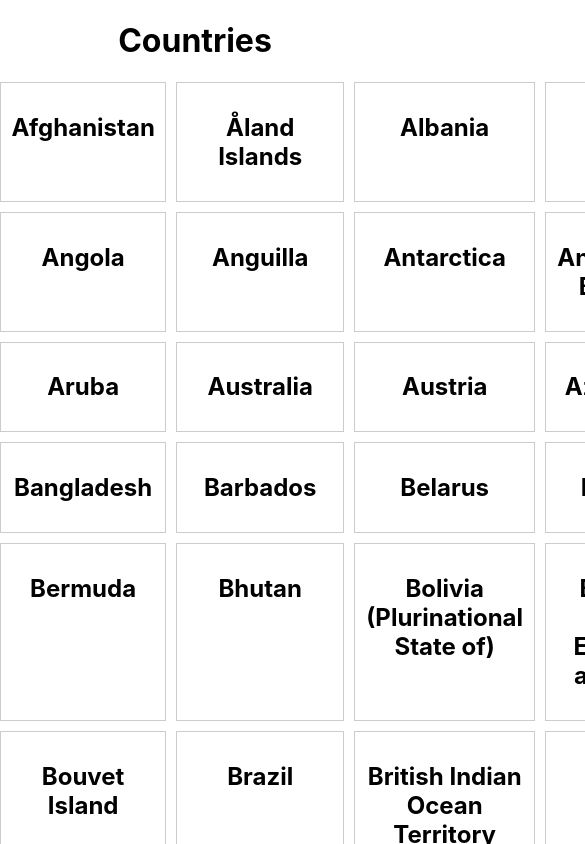
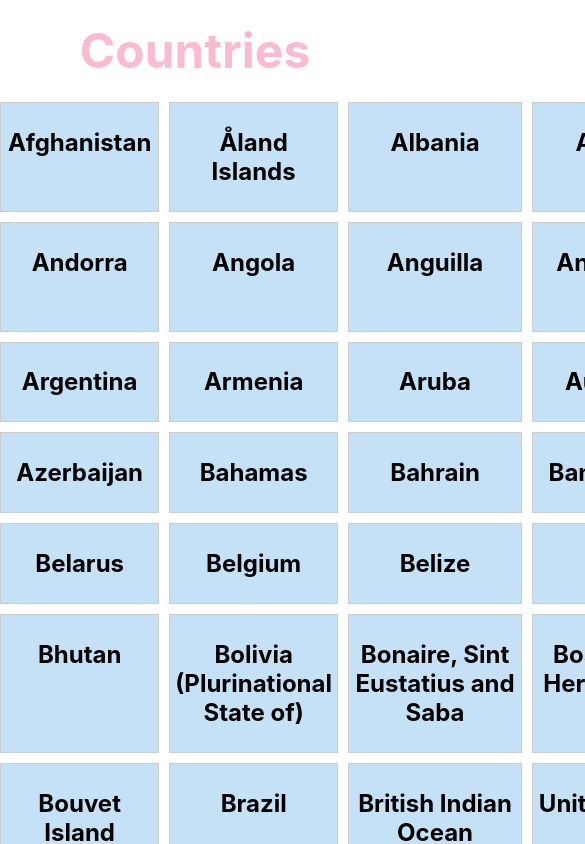
Before and after one commit to KerimGurbaz/countries-homework, a React (Create React App) app: page / in a window 390 px wide. Shown: the top 844 px of the page, 585 px wide, since content can reach past the window. Built offline with nearby package versions, Linux system fonts and the light colour scheme.

Commit message:
responsive added

```diff
--- a/public/index.html
+++ b/public/index.html
@@ -10,6 +10,7 @@
       content="Web site created using create-react-app"
     />
     <link rel="apple-touch-icon" href="%PUBLIC_URL%/logo192.png" />
+
     <!--
       manifest.json provides metadata used when your web app is installed on a
       user's mobile device or desktop. See https://developers.google.com/web/fundamentals/web-app-manifest/
--- a/src/App.css
+++ b/src/App.css
@@ -1,5 +1,15 @@
 .App {
   text-align: center;
+}
+.h1 {
+  text-align: center;
+}
+
+.h1 span {
+  display: block;
+  color: #f8bbd0;
+  font-size: 48px;
+  margin-top: 0;
 }
 
 .countries {
@@ -9,9 +19,9 @@
 }
 
 .country {
-  background-color: #ffffff;
+  background-color: #c5e1f5;
   border: 1px solid #cccccc;
-  padding: 10px;
+  padding: 5px;
   text-align: center;
   position: relative;
   cursor: pointer;
@@ -39,3 +49,33 @@
   width: 100%;
   height: 100%;
 }
+
+/* Ekran boyutu 768 pikselden küçük olanlar için stil ayarları */
+@media (max-width: 767px) {
+  .countries {
+    grid-template-columns: repeat(2, 1fr); /* 2 sütun */
+  }
+}
+
+/* Ekran boyutu 992 pikselden küçük olanlar için stil ayarları */
+@media (max-width: 991px) {
+  .countries {
+    grid-template-columns: repeat(3, 1fr); /* 3 sütun */
+  }
+}
+
+/* Ekran boyutu 1200 pikselden küçük olanlar için stil ayarları */
+@media (max-width: 1199px) {
+  .countries {
+    grid-template-columns: repeat(4, 1fr); /* 4 sütun */
+  }
+}
+
+/* Ekran boyutu 1400 pikselden küçük olanlar için stil ayarları */
+@media (max-width: 1399px) {
+  .countries {
+    grid-template-columns: repeat(5, 1fr); /* 5 sütun */
+  }
+}
+
+/* ***************************************************************** */
--- a/src/App.js
+++ b/src/App.js
@@ -11,7 +11,7 @@ const [countries, setCountries] = useState(data)
   return (
     <div className="App">
       <div className="container">
-        <h1>Countries</h1>
+         <h1 className="h1"> <span>Countries</span> </h1>
         <List countries={countries}/>
 
       </div>
--- a/src/List.jsx
+++ b/src/List.jsx
@@ -51,7 +51,7 @@ const List = ({ countries }) => {
         aria-labelledby="modal-modal-title"
         aria-describedby="modal-modal-description"
       >
-        <Box sx={style}>
+        <Box sx={{ ...style, backgroundColor: " #F8BBD0", color: "#000000" }}>
           {selectedCountry && (
             <>
               <Typography id="modal-modal-title" variant="h6" component="h2">
--- a/src/index.js
+++ b/src/index.js
@@ -3,8 +3,6 @@ import ReactDOM from 'react-dom/client';
 import './index.css';
 import App from './App';
 import reportWebVitals from './reportWebVitals';
-
-
 
 const root = ReactDOM.createRoot(document.getElementById('root'));
 root.render(
```
